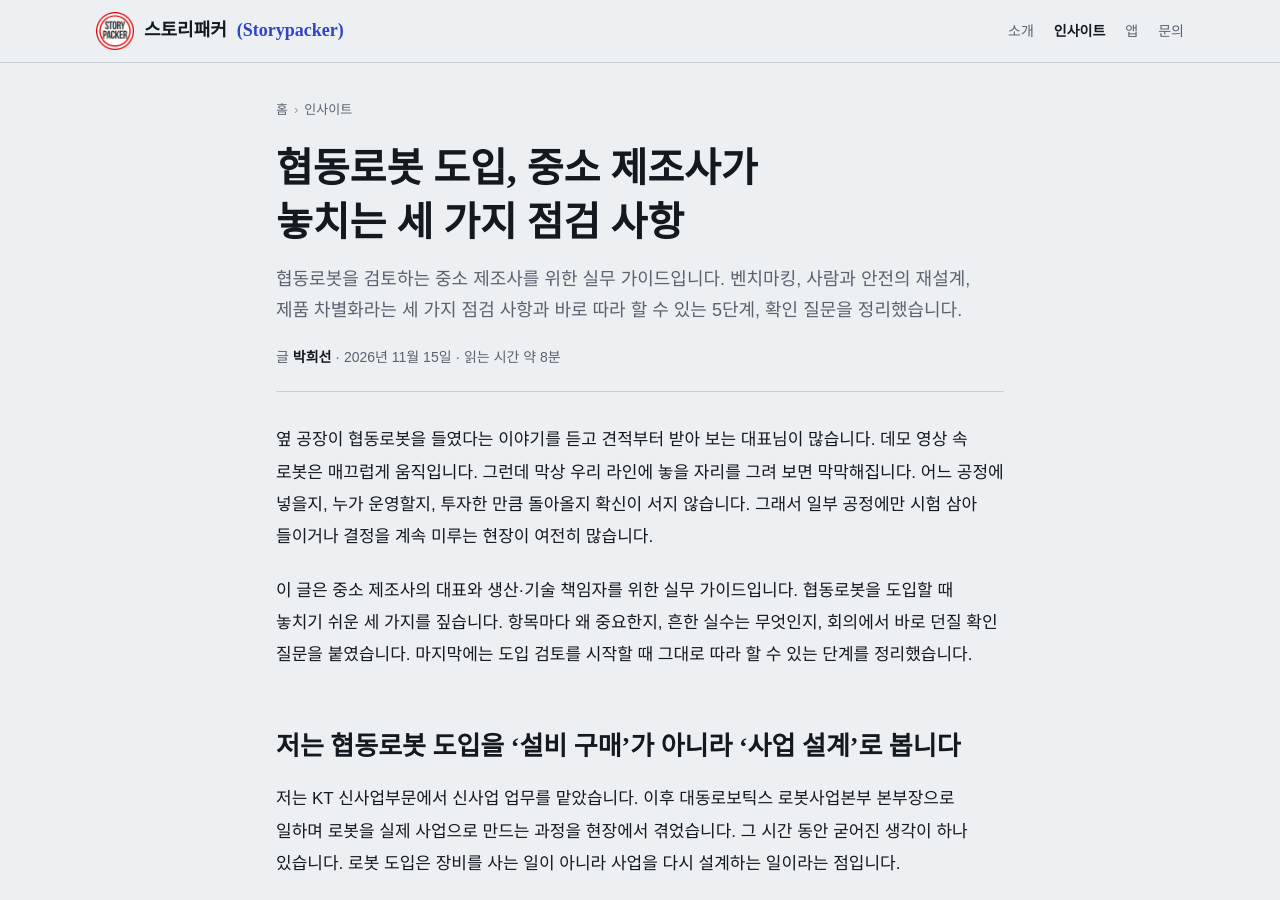
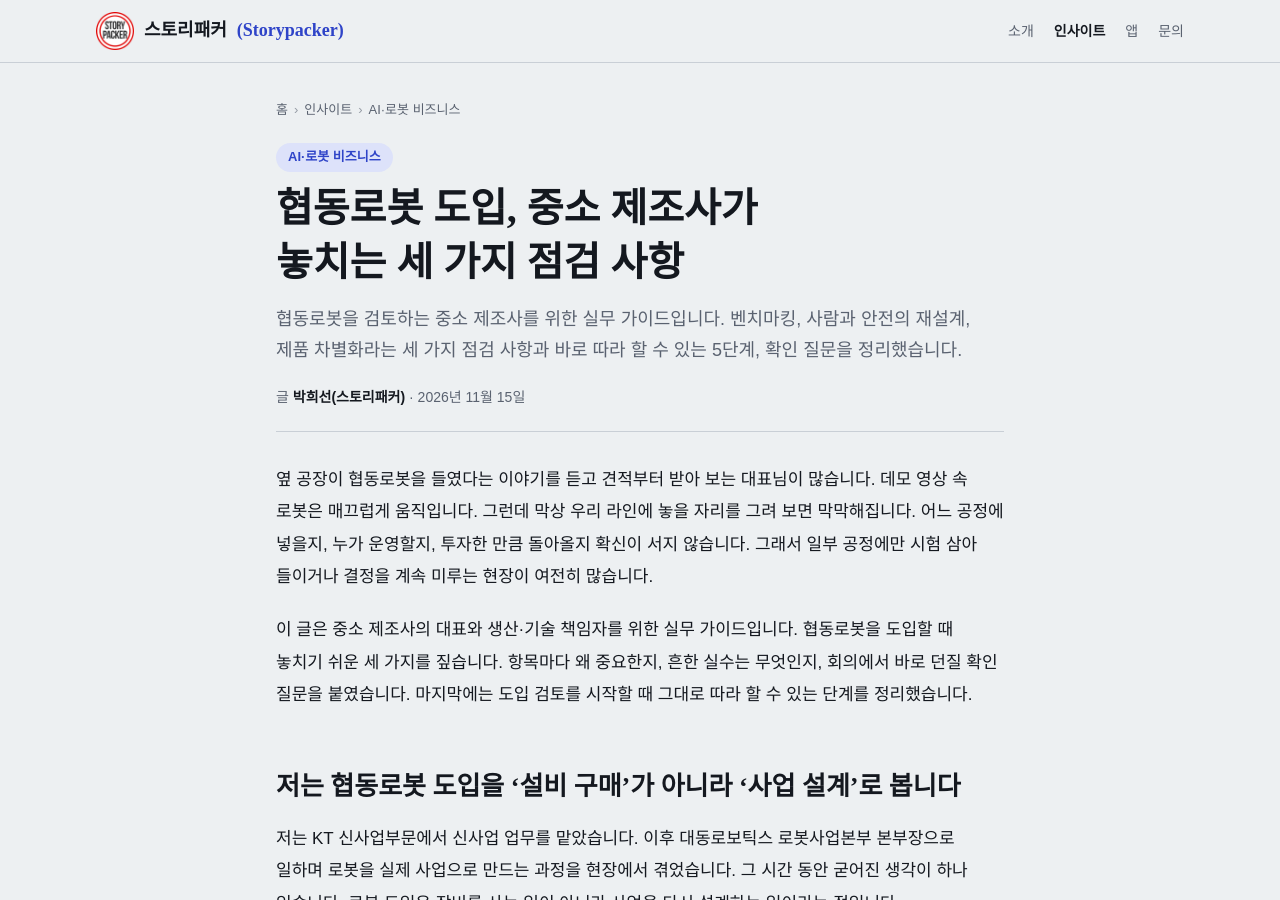
Before and after one commit to storypacker/intro, a Jekyll site: the page built from _posts/2026-11-15-cobot-adoption-checklist-for-sme-manufacturers.md, in a window 1280 px wide and 900 px high. Built offline with Jekyll 4.4.1, drawn with Linux system fonts in a browser that asks for light colours; some web fonts are replaced; some of the changed text lies outside the part shown.

Commit message:
글 머리 표기 수정: 글쓴이 '박희선(스토리패커)', 읽는 시간 제거, 분야 표시 복구
- _includes/_data/categories.yml → _data/categories.yml 로 이동
  (Jekyll은 _data/ 폴더만 읽어 site.data.categories가 비어 있었음.
   글 머리 분야 표시, 경로, 관련 글, 글 카드, 분야 페이지의 분야 이름이 함께 복구됨)
- _config.yml: author.byline 추가
- _layouts/post.html: 글쓴이를 byline으로 표시, 읽는 시간 계산·표시 제거

Co-Authored-By: Claude Opus 5.5 <noreply@anthropic.com>
Claude-Session: https://claude.ai/code/session_01QHybt6BjWw3axTEaFDbpJ3

```diff
--- a/_config.yml
+++ b/_config.yml
@@ -9,6 +9,7 @@ og_image: /img/hero-main.webp
 
 author:
   name: 박희선
+  byline: 박희선(스토리패커)   # 글 머리에 보이는 글쓴이 표기
   bio: 작가 겸 신사업·AI·로보틱스·스토리텔링 마케팅 컨설턴트. KT 신사업부문과 대동로보틱스 로봇사업본부 본부장을 거쳐 기업의 신사업과 마케팅을 돕고 있습니다.
   image: /img/portrait.webp
   email: storypacker@gmail.com
--- a/_layouts/post.html
+++ b/_layouts/post.html
@@ -2,8 +2,6 @@
 layout: base
 ---
 {%- assign cat = site.data.categories | where: "id", page.category | first -%}
-{%- assign chars = content | strip_html | size -%}
-{%- assign minutes = chars | divided_by: 500 | floor | plus: 1 -%}
 <article class="post wrap">
   <nav class="crumbs" aria-label="현재 위치">
     <a href="{{ '/' | relative_url }}">홈</a><span aria-hidden="true">›</span>
@@ -14,7 +12,7 @@ layout: base
     {% if cat %}<a class="cat-chip" href="{{ '/insights/' | append: cat.id | append: '/' | relative_url }}">{{ cat.name }}</a>{% endif %}
     <h1>{{ page.title | escape }}</h1>
     {% if page.description %}<p class="lede">{{ page.description | escape }}</p>{% endif %}
-    <p class="post-meta">글 <strong>{{ page.author | default: site.author.name }}</strong> · <time datetime="{{ page.date | date_to_xmlschema }}">{{ page.date | date: "%Y년 %-m월 %-d일" }}</time>{% if page.updated %} · 고침 <time datetime="{{ page.updated | date_to_xmlschema }}">{{ page.updated | date: "%Y년 %-m월 %-d일" }}</time>{% endif %} · 읽는 시간 약 {{ minutes }}분</p>
+    <p class="post-meta">글 <strong>{{ page.author | default: site.author.byline | default: site.author.name }}</strong> · <time datetime="{{ page.date | date_to_xmlschema }}">{{ page.date | date: "%Y년 %-m월 %-d일" }}</time>{% if page.updated %} · 고침 <time datetime="{{ page.updated | date_to_xmlschema }}">{{ page.updated | date: "%Y년 %-m월 %-d일" }}</time>{% endif %}</p>
   </header>
   {%- if page.image and page.image != "" %}
   <figure class="cover"><img src="{{ page.image | relative_url }}" alt="{{ page.image_alt | default: page.title | escape }}">{% if page.image_caption %}<figcaption>{{ page.image_caption | escape }}</figcaption>{% endif %}</figure>
```
Also changed, not shown: _data/categories.yml (renamed from _includes/_data/categories.yml).
